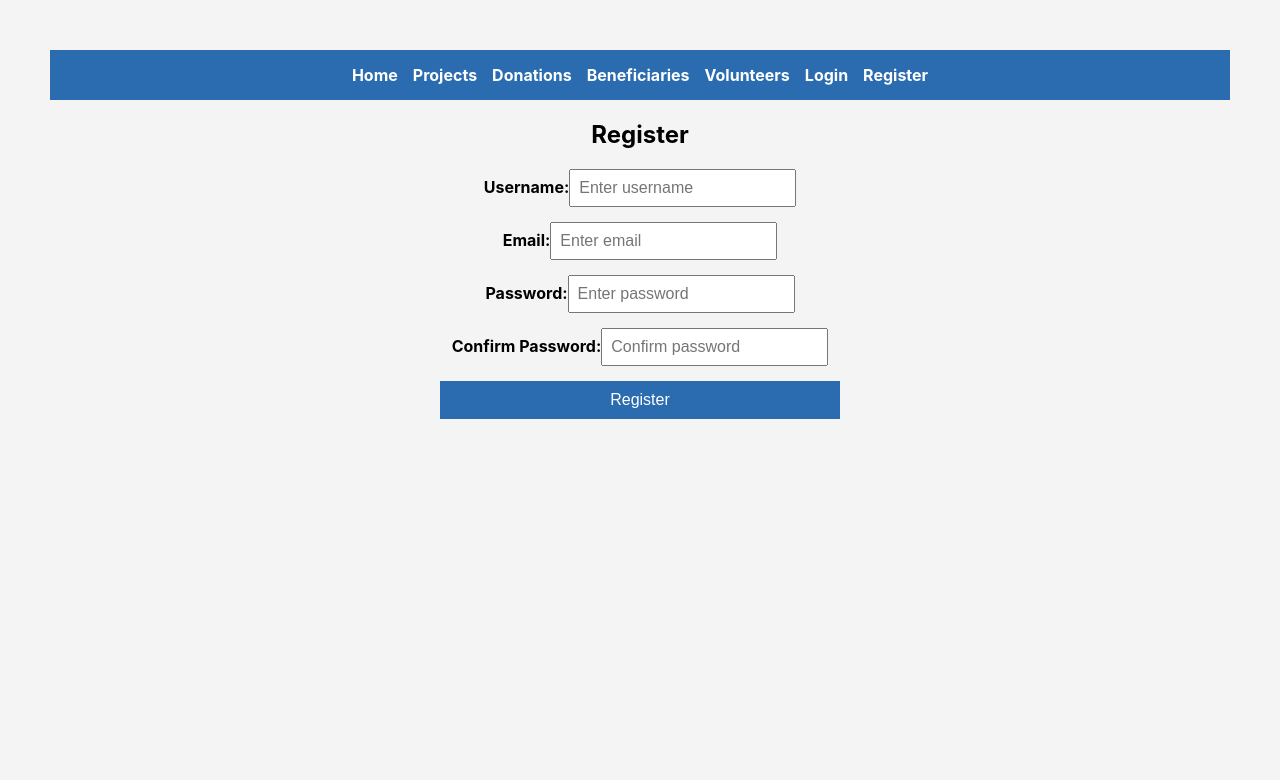
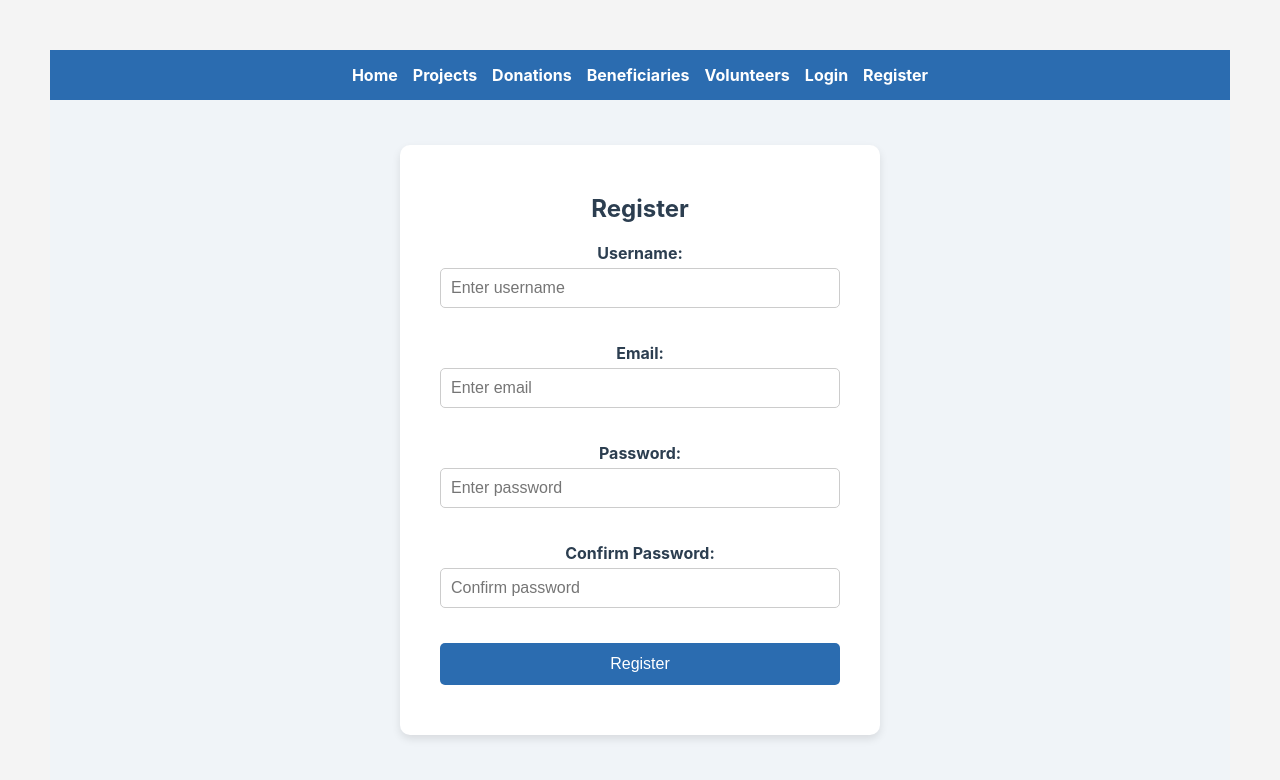
Before and after one commit to Omwami-dev/community-aid-frontend, a React (Create React App) app: page /register in a window 1280 px wide. Shown: the top 780 px of the page. Built offline with nearby package versions, Linux system fonts and the light colour scheme.

Commit message:
update register page with styles

```diff
--- a/src/pages/RegisterPage.js
+++ b/src/pages/RegisterPage.js
@@ -1,7 +1,6 @@
 import React, { useState } from "react";
 
 function RegisterPage() {
-  // State to store form input values
   const [formData, setFormData] = useState({
     username: "",
     email: "",
@@ -9,7 +8,6 @@ function RegisterPage() {
     confirmPassword: "",
   });
 
-  // Handle input changes
   const handleChange = (e) => {
     setFormData({
       ...formData,
@@ -17,7 +15,6 @@ function RegisterPage() {
     });
   };
 
-  // Handle form submission
   const handleSubmit = (e) => {
     e.preventDefault();
 
@@ -26,11 +23,9 @@ function RegisterPage() {
       return;
     }
 
-    // For now, just log form data
     console.log("User Registered:", formData);
     alert("Registration successful! (Demo)");
 
-    // Reset form
     setFormData({
       username: "",
       email: "",
@@ -40,11 +35,14 @@ function RegisterPage() {
   };
 
   return (
-    <div>
-      <h2>Register</h2>
+    <div style={containerStyle}>
+      <div style={formWrapperStyle}>
+        <h2 style={{ textAlign: "center", marginBottom: "20px", color: "#2c3e50" }}>
+          Register
+        </h2>
         <form onSubmit={handleSubmit}>
-        <div>
-          <label>Username:</label>
+          <div style={inputGroupStyle}>
+            <label style={labelStyle}>Username:</label>
             <input
               type="text"
               name="username"
@@ -52,11 +50,12 @@ function RegisterPage() {
               onChange={handleChange}
               placeholder="Enter username"
               required
+              style={inputStyle}
             />
           </div>
 
-        <div>
-          <label>Email:</label>
+          <div style={inputGroupStyle}>
+            <label style={labelStyle}>Email:</label>
             <input
               type="email"
               name="email"
@@ -64,11 +63,12 @@ function RegisterPage() {
               onChange={handleChange}
               placeholder="Enter email"
               required
+              style={inputStyle}
             />
           </div>
 
-        <div>
-          <label>Password:</label>
+          <div style={inputGroupStyle}>
+            <label style={labelStyle}>Password:</label>
             <input
               type="password"
               name="password"
@@ -76,11 +76,12 @@ function RegisterPage() {
               onChange={handleChange}
               placeholder="Enter password"
               required
+              style={inputStyle}
             />
           </div>
 
-        <div>
-          <label>Confirm Password:</label>
+          <div style={inputGroupStyle}>
+            <label style={labelStyle}>Confirm Password:</label>
             <input
               type="password"
               name="confirmPassword"
@@ -88,13 +89,64 @@ function RegisterPage() {
               onChange={handleChange}
               placeholder="Confirm password"
               required
+              style={inputStyle}
             />
           </div>
 
-        <button type="submit">Register</button>
+          <button type="submit" style={buttonStyle}>Register</button>
         </form>
+      </div>
     </div>
   );
 }
 
+// Styles (matching Login Page)
+const containerStyle = {
+  display: "flex",
+  justifyContent: "center",
+  alignItems: "center",
+  minHeight: "80vh",
+  backgroundColor: "#f0f4f8",
+  padding: "20px",
+};
+
+const formWrapperStyle = {
+  backgroundColor: "#fff",
+  padding: "30px 40px",
+  borderRadius: "10px",
+  boxShadow: "0 4px 8px rgba(0,0,0,0.1)",
+  width: "100%",
+  maxWidth: "400px",
+};
+
+const inputGroupStyle = {
+  marginBottom: "20px",
+  display: "flex",
+  flexDirection: "column",
+};
+
+const labelStyle = {
+  marginBottom: "5px",
+  fontWeight: "bold",
+  color: "#2c3e50",
+};
+
+const inputStyle = {
+  padding: "10px",
+  borderRadius: "5px",
+  border: "1px solid #ccc",
+  fontSize: "16px",
+};
+
+const buttonStyle = {
+  width: "100%",
+  padding: "12px",
+  backgroundColor: "#2b6cb0",
+  color: "#fff",
+  border: "none",
+  borderRadius: "5px",
+  fontSize: "16px",
+  cursor: "pointer",
+};
+
 export default RegisterPage;
```
Lines whose indentation alone changed are shown as unchanged.
